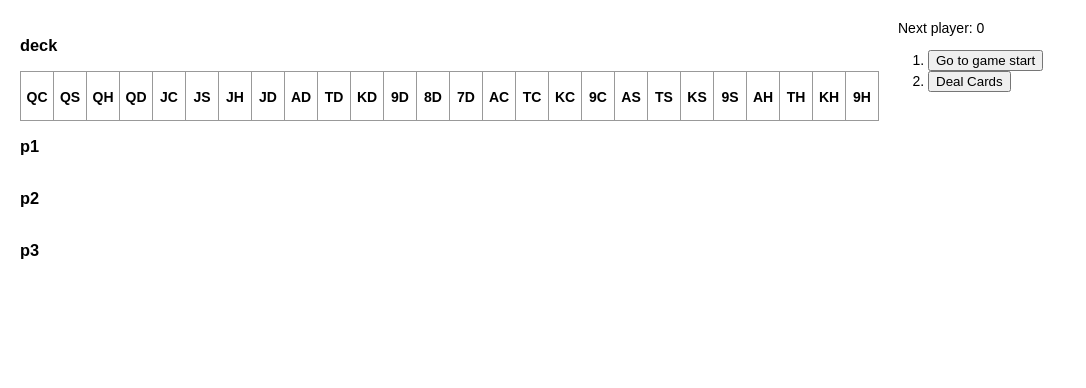
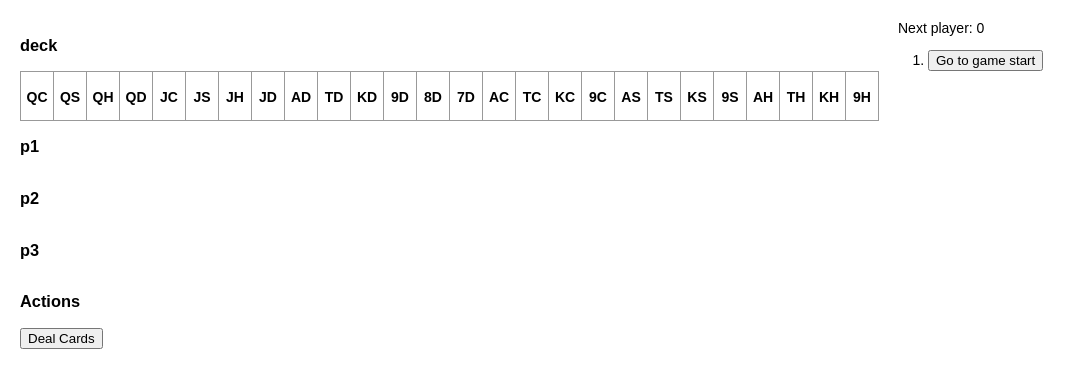
Before and after one commit to nickhart/turbo-game, a Next.js app in the folder apps/web/: page / in a window 1280 px wide. Shown: the top 388 px of the page, without its empty margins (0-1086 px from the left). Built offline with nearby package versions, Linux system fonts and the light colour scheme.

Commit message:
cleanup and moving actions row

```diff
--- a/apps/web/pages/styles.css
+++ b/apps/web/pages/styles.css
@@ -48,3 +48,7 @@ body {
   .game-info {
     margin-left: 20px;
   }
+
+  .game-actions {
+    margin-left: 20px;
+  }
--- a/apps/web/src/board.tsx
+++ b/apps/web/src/board.tsx
@@ -20,6 +20,7 @@ export class Board extends React.Component<BoardProps, any> {
     }
 
     renderHand(hand: Array<Card>, handName: string) {
+        console.log(`renderHand: name: ${handName}`)
         return (
         <div className="board-row" id={handName}>
             <h3>{handName}</h3>
--- a/apps/web/src/game.tsx
+++ b/apps/web/src/game.tsx
@@ -56,16 +56,13 @@ class Game extends React.Component<GameProps, any> {
       const current = history[history.length - 1];
 
       const cards = dealCards();
-      console.log(`cards: ${cards}`);
       const state = deduceState(cards);
-      console.log(`state: ${state}`);
 
       this.setState({
         history: history.concat([{
             cards: cards,
           }]),
           stepNumber: history.length,
-          // currentPlayer: 0, // parameterize this
       });
 
     }
@@ -78,7 +75,6 @@ class Game extends React.Component<GameProps, any> {
     }
 
     render() {
-      console.log('render BEGIN');
       const history = this.state.history;
       const current = history[this.state.stepNumber];
       const winner = calculateWinner(current.cards);
@@ -87,9 +83,7 @@ class Game extends React.Component<GameProps, any> {
       if (this.state.stepNumber === 0) {
           const desc = 'Deal Cards'
           actions = [(
-            <li key={desc}>
-              <button onClick={() => this.beginGame()}>{desc}</button>
-            </li>
+            <button onClick={() => this.beginGame()}>{desc}</button>
           )]
       }
       else {
@@ -113,7 +107,6 @@ class Game extends React.Component<GameProps, any> {
       } else {
         status = `Next player: ${this.state.currentPlayer}`;
       }
-      console.log('render END');
 
       return (
         <ZoliteProvider>
@@ -123,10 +116,14 @@ class Game extends React.Component<GameProps, any> {
                   cards={current.cards}
                   onClick={(card: Card) => this.handleClick(card)}
               />
+              <div className="board-row" id={'actions'}>
+                <h3>Actions</h3>
+                  {actions}
+            </div>
             </div>
             <div className="game-info">
               <div>{status}</div>
-              <ol>{moves} {actions}</ol>
+              <ol>{moves}</ol>
             </div>
           </div>
         </ZoliteProvider>
```
Also changed, not shown: apps/web/src/zolite.tsx (+0 -8 lines).
